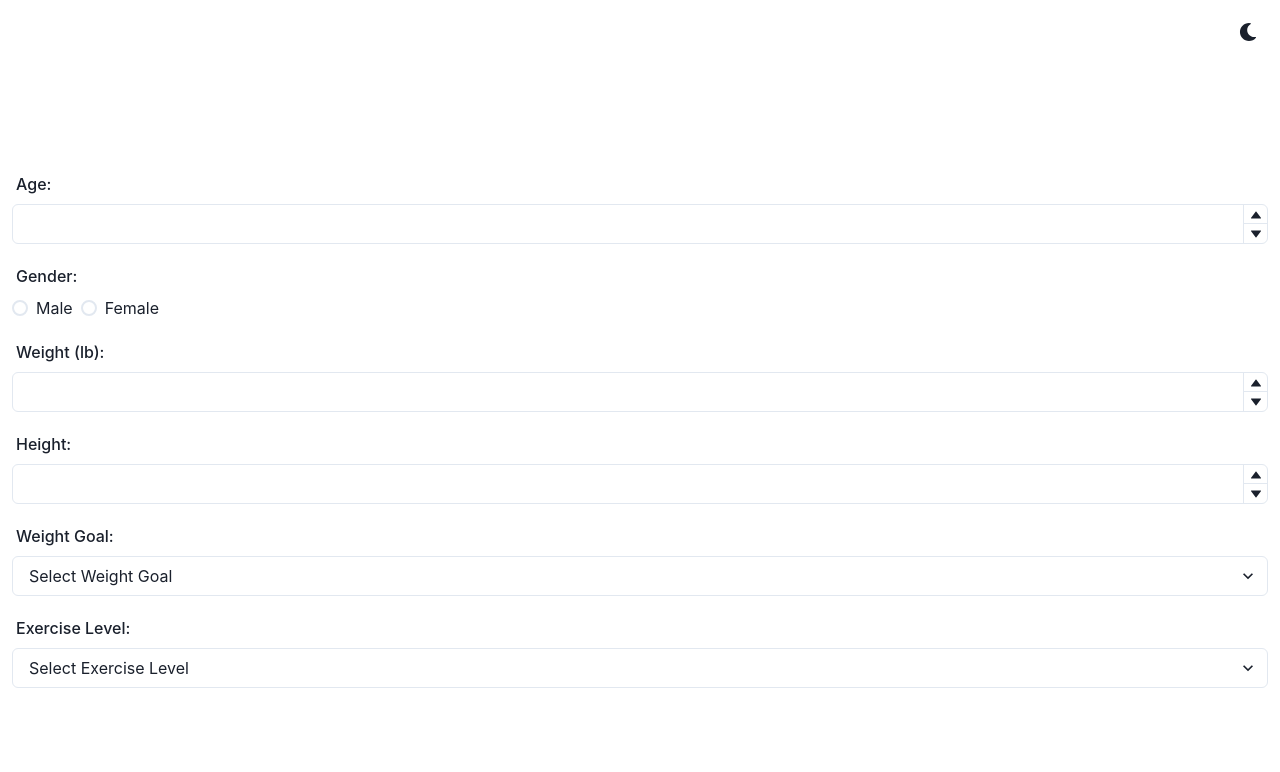
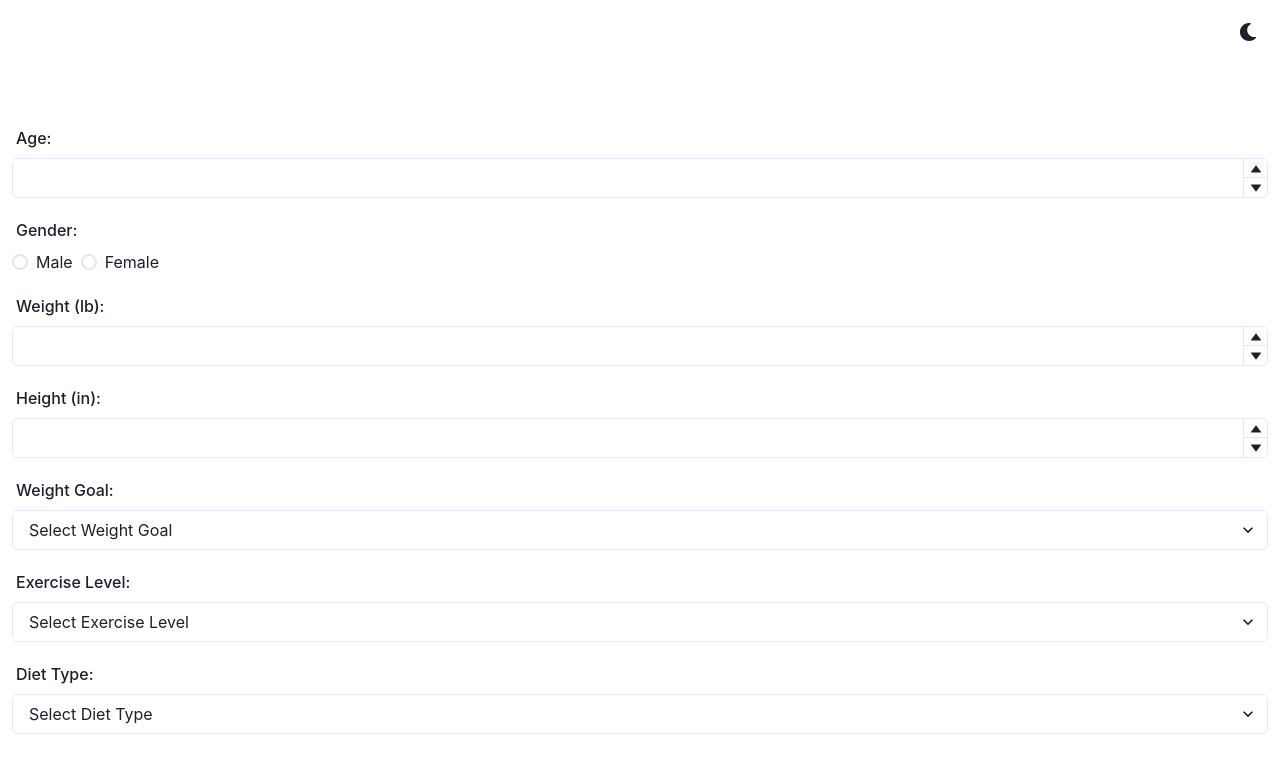
Before and after one commit to nathanhunsberger/CS3891-DietRecommendation, a React (Create React App) app in the folder frontend/: page / in a window 1280 px wide. Shown: the top 772 px of the page. Built offline with nearby package versions, Linux system fonts and the light colour scheme.

Commit message:
basic user info form

```diff
--- a/frontend/src/GetUserInformation.tsx
+++ b/frontend/src/GetUserInformation.tsx
@@ -49,6 +49,13 @@ export const GetUserInformation = () => {
     "7": "Very intense exercise daily, or physical job"
   };
 
+  const dietTypeRecord: Record<string, string> = {
+    "balanced": "Balanced",
+    "lowfat": "Low Fat",
+    "lowcarbs": "Low Carb",
+    "highprotein": "High Protein"
+  }
+
     return (
         <Box textAlign="center" fontSize="xl">
         <Grid minH="100vh" p={3}>
@@ -81,7 +88,7 @@ export const GetUserInformation = () => {
                 </NumberInputStepper>
               </NumberInput>
 
-              <FormLabel marginTop={5} marginLeft={1}>Height:</FormLabel>
+              <FormLabel marginTop={5} marginLeft={1}>Height (in):</FormLabel>
               <NumberInput step={10} >
                 <NumberInputField />
                 <NumberInputStepper>
@@ -89,7 +96,6 @@ export const GetUserInformation = () => {
                   <NumberDecrementStepper />
                 </NumberInputStepper>
               </NumberInput>
-
 
               <FormLabel marginTop={5} marginLeft={1}>Weight Goal:</FormLabel>
               <Select placeholder="Select Weight Goal" required>
@@ -107,6 +113,15 @@ export const GetUserInformation = () => {
                   )
                 })}
               </Select>
+
+              <FormLabel marginTop={5} marginLeft={1}>Diet Type:</FormLabel>
+              <Select placeholder="Select Diet Type" required>
+                {Object.entries(dietTypeRecord).map(([value, label]) => {
+                  return (
+                    <option value={value}>{label}</option>
+                  )
+                })}
+                </Select>
             </FormControl>
           </VStack>
         </Grid>
```
